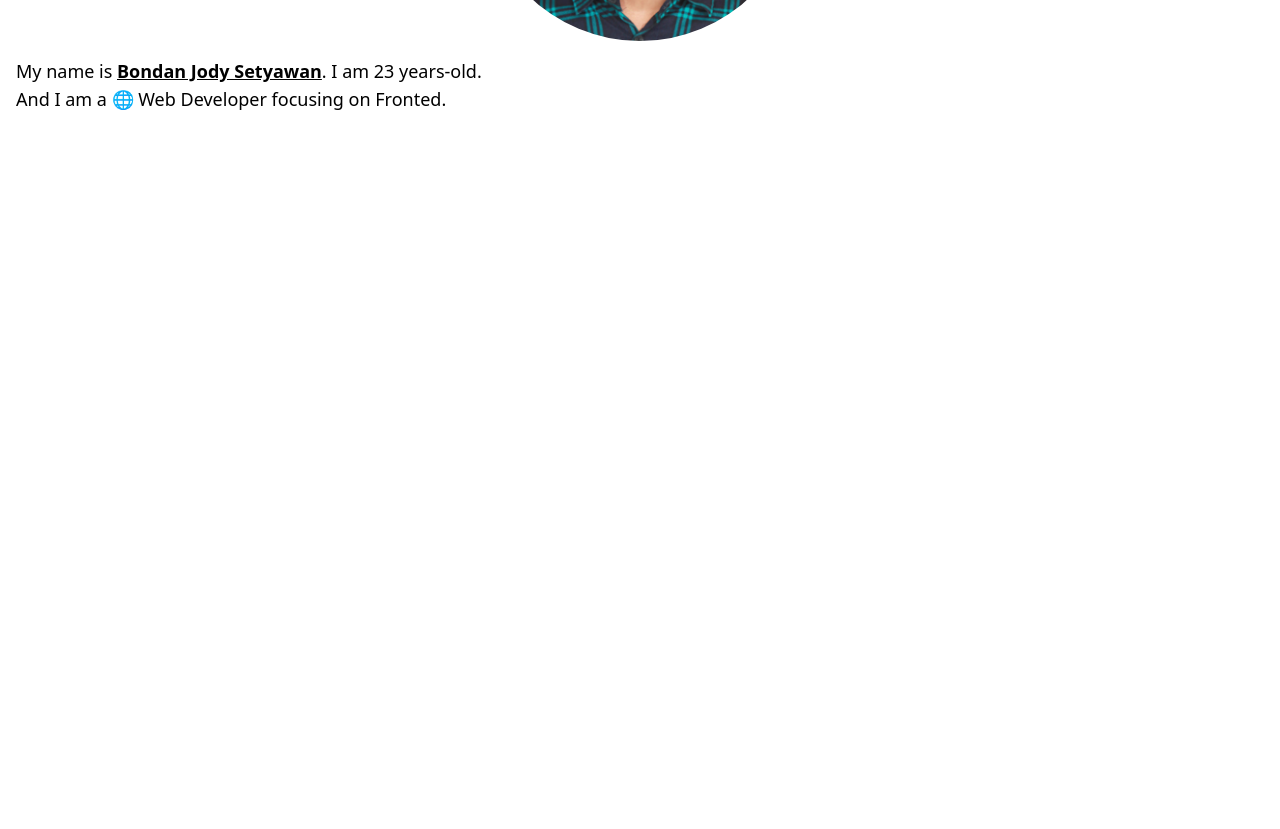
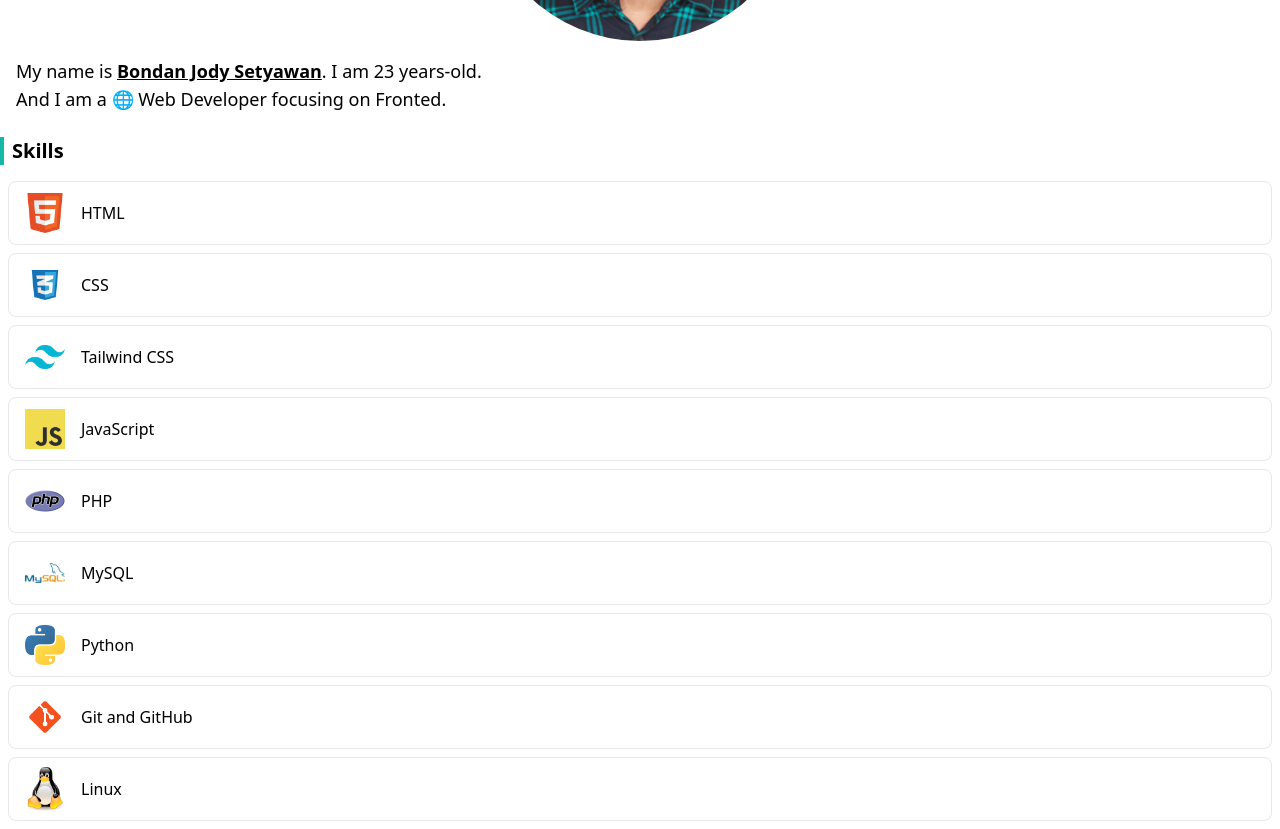
Before and after one commit to bondanjody/about-bondan-jody-react, a React (Vite) app: page / in a window 1280 px wide. Shown: the part 360-1189 px from the top of the page. Before the commit the page ends 800 px from the top, so only its background shows below. Built offline with nearby package versions, Linux system fonts and the light colour scheme.

Commit message:
Menambahkan komponen Skills

```diff
--- a/src/assets/components/Layout/Skills.jsx
+++ b/src/assets/components/Layout/Skills.jsx
@@ -1,5 +1,56 @@
+import phpPic from '../../images/640px-PHP-logo.svg.png';
+import cssPic from '../../images/css.png';
+import gitPic from '../../images/git.png';
+import htmlPic from '../../images/html.png';
+import jsPic from '../../images/js.png';
+import linuxPic from '../../images/linux.png';
+import mysqlPic from '../../images/mysql.png';
+import pythonPic from '../../images/python.png';
+import tailwindPic from '../../images/tailwind.png';
+
 const Skills = props => {
-
+    return <div class="w-full mt-2">
+                <h2 class="border-l-4 border-teal-500 px-2 text-xl font-semibold">Skills</h2>
+                {/* Skills container */}
+                <div class="mt-2 p-2">
+                    <div class="p-4 h-16 border rounded-lg flex items-center hover:bg-slate-200 hover:shadow-lg hover:cursor-pointer">
+                        <img src={htmlPic} alt={htmlPic} class="w-10 inline-block mr-4" />
+                        <p>HTML</p>
+                    </div>
+                    <div class="p-4 h-16 border mt-2 rounded-lg flex items-center hover:bg-slate-200 hover:shadow-lg hover:cursor-pointer">
+                        <img src={cssPic} alt={cssPic} class="w-10 inline-block mr-4" />
+                        <p>CSS</p>
+                    </div>
+                    <div class="p-4 h-16 border mt-2 rounded-lg flex items-center hover:bg-slate-200 hover:shadow-lg hover:cursor-pointer">
+                        <img src={tailwindPic} alt={tailwindPic} class="w-10 inline-block mr-4" />
+                        <p>Tailwind CSS</p>
+                    </div>
+                    <div class="p-4 h-16 border mt-2 rounded-lg flex items-center hover:bg-slate-200 hover:shadow-lg hover:cursor-pointer">
+                        <img src={jsPic} alt={jsPic} class="w-10 inline-block mr-4" />
+                        <p>JavaScript</p>
+                    </div>
+                    <div class="p-4 h-16 border mt-2 rounded-lg flex items-center hover:bg-slate-200 hover:shadow-lg hover:cursor-pointer">
+                        <img src={phpPic} alt={phpPic} class="w-10 inline-block mr-4" />
+                        <p>PHP</p>
+                    </div>
+                    <div class="p-4 h-16 border mt-2 rounded-lg flex items-center hover:bg-slate-200 hover:shadow-lg hover:cursor-pointer">
+                        <img src={mysqlPic} alt={mysqlPic} class="w-10 inline-block mr-4" />
+                        <p>MySQL</p>
+                    </div>
+                    <div class="p-4 h-16 border mt-2 rounded-lg flex items-center hover:bg-slate-200 hover:shadow-lg hover:cursor-pointer">
+                        <img src={pythonPic} alt={pythonPic} class="w-10 inline-block mr-4" />
+                        <p>Python</p>
+                    </div>
+                    <div class="p-4 h-16 border mt-2 rounded-lg flex items-center hover:bg-slate-200 hover:shadow-lg hover:cursor-pointer">
+                        <img src={gitPic} alt={gitPic} class="w-10 inline-block mr-4" />
+                        <p>Git and GitHub</p>
+                    </div>
+                    <div class="p-4 h-16 border mt-2 rounded-lg flex items-center hover:bg-slate-200 hover:shadow-lg hover:cursor-pointer">
+                        <img src={linuxPic} alt={linuxPic} class="w-10 inline-block mr-4" />
+                        <p>Linux</p>
+                    </div>
+                </div>
+            </div>
 }
 
 export default Skills;
```
